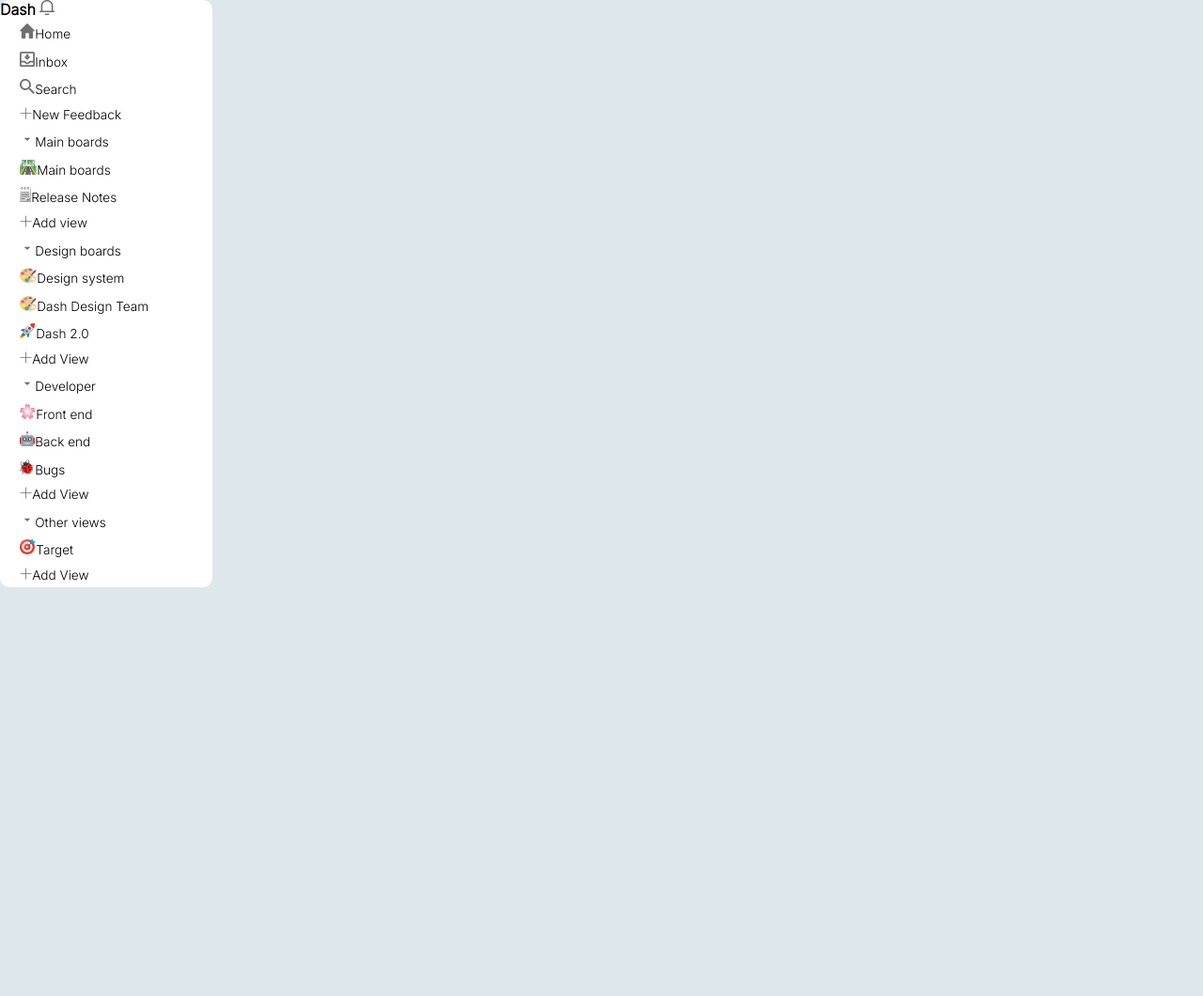
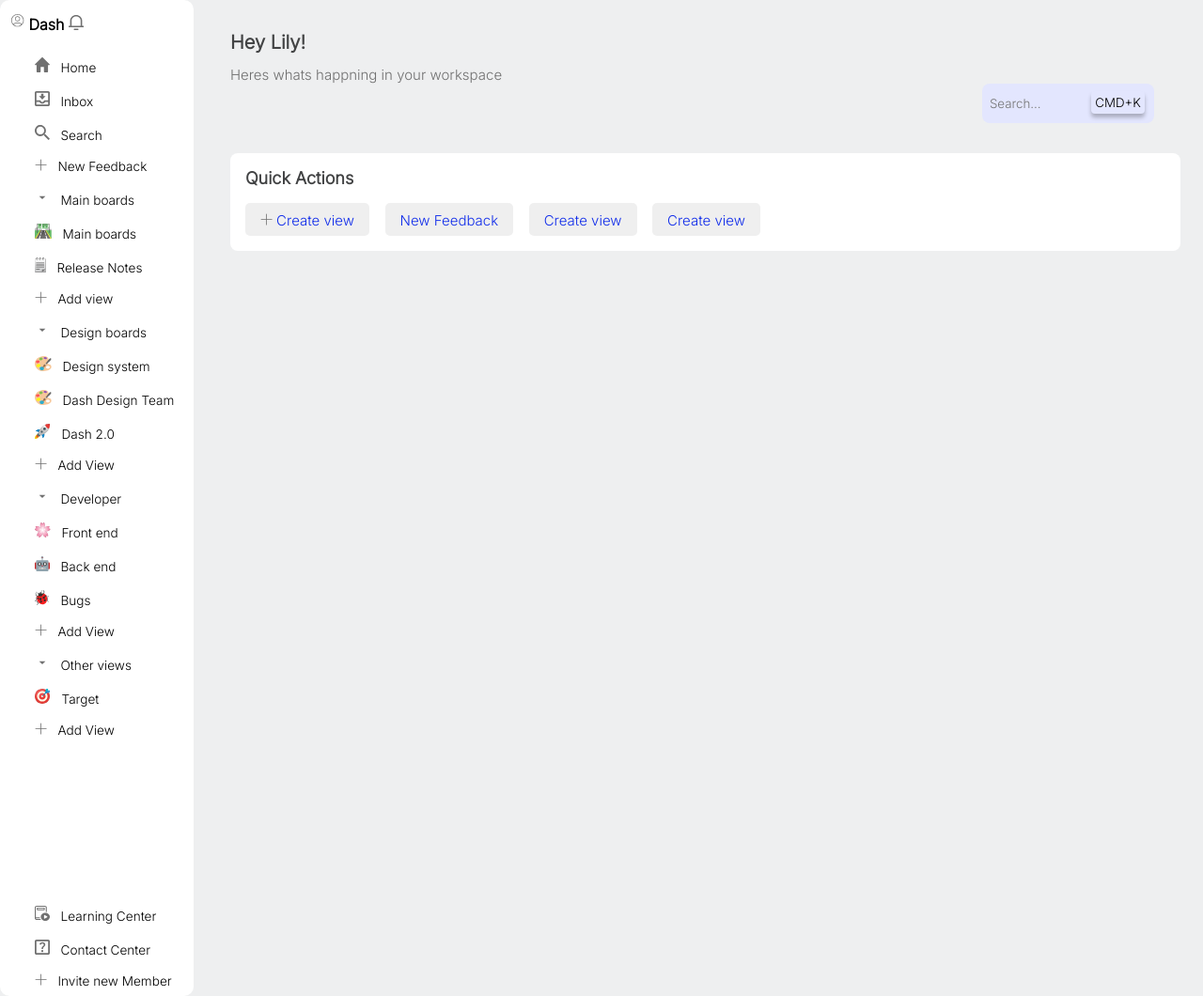
Before and after one commit to aniruddhapw/Dashboard, a plain HTML site: page Reckonsys UI Assignment/Index.html in a window 1280 px wide. Shown: the whole page at 94% size. Before the commit the page ends 800 px from the top, so only its background shows below. Drawn offline with Linux system fonts and the light colour scheme.

Commit message:
Add files via upload

```diff
--- a/Reckonsys UI Assignment/Index.html
+++ b/Reckonsys UI Assignment/Index.html
@@ -10,9 +10,12 @@
     <div class="page">
       <div class="sidebar">
         <div class="siderbar_heading">
+          <img class="dash_front_logo" src="assets/icon/Profile.svg" alt="" />
+
           <div class="dash">Dash</div>
           <img src="assets/icon/notification.svg" alt="" />
         </div>
+        <div class="linksContainer">
           <div class="sideBar_links">
             <a href="#">
               <img
@@ -75,8 +78,11 @@
           </div>
           <div class="sideBar_links">
             <a href="#">
-            <img class="icon" src="assets/Icon/add.svg" alt="main boards" />Add
-            view</a
+              <img
+                class="icon"
+                src="assets/Icon/add.svg"
+                alt="main boards"
+              />Add view</a
             >
           </div>
           <div class="sideBar_links">
@@ -117,8 +123,11 @@
           </div>
           <div class="sideBar_links">
             <a href="#">
-            <img class="icon" src="assets/Icon/add.svg" alt="main boards" />Add
-            View</a
+              <img
+                class="icon"
+                src="assets/Icon/add.svg"
+                alt="main boards"
+              />Add View</a
             >
           </div>
           <div class="sideBar_links">
@@ -159,8 +168,11 @@
           </div>
           <div class="sideBar_links">
             <a href="#">
-            <img class="icon" src="assets/Icon/add.svg" alt="main boards" />Add
-            View</a
+              <img
+                class="icon"
+                src="assets/Icon/add.svg"
+                alt="main boards"
+              />Add View</a
             >
           </div>
           <div class="sideBar_links">
@@ -183,9 +195,68 @@
           </div>
           <div class="sideBar_links">
             <a href="#">
-            <img class="icon" src="assets/Icon/add.svg" alt="main boards" />Add
-            View</a
+              <img
+                class="icon"
+                src="assets/Icon/add.svg"
+                alt="main boards"
+              />Add View</a
             >
+          </div>
+        </div>
+        <div class="bottomSidebar">
+          <div class="sideBar_links">
+            <a href="#">
+              <img
+                class="icon"
+                src="assets/Icon/Learning.svg"
+                alt="main boards"
+              />Learning Center</a
+            >
+          </div>
+          <div class="sideBar_links">
+            <a href="#">
+              <img
+                class="icon"
+                src="assets/Icon/Support.svg"
+                alt="main boards"
+              />Contact Center</a
+            >
+          </div>
+          <div class="sideBar_links">
+            <a href="#">
+              <img
+                class="icon"
+                src="assets/Icon/add.svg"
+                alt="main boards"
+              />Invite new Member</a
+            >
+          </div>
+        </div>
+      </div>
+
+      <div class="mainContent">
+        <div class="main1">
+          <div class="hey_lily">
+            <h1>Hey Lily!</h1>
+
+            <h4>Heres whats happning in your workspace</h4>
+          </div>
+          <div class="search_bar">
+            <div class="input-with-button">
+              <input type="text" placeholder="Search..." />
+              <button>CMD+K</button>
+            </div>
+          </div>
+          <div class="quick_actions">
+            <h2>Quick Actions</h2>
+            <div class="actions">
+              <button><img src="./assets/icon/add.svg" /> Create view</button>
+              <button>New Feedback</button>
+
+              <button>Create view</button>
+              <button>Create view</button>
+            </div>
+          </div>
         </div>
       </div>
     </div>
--- a/Reckonsys UI Assignment/Style.css
+++ b/Reckonsys UI Assignment/Style.css
@@ -5,33 +5,180 @@
     font-family: 'Inter', sans-serif;
 
 }
+
 body{
-    background-color: #dde7ec;
+    background-color: #eeeff0;
 }
 .sidebar{
     background-color: white;
     max-width: 226px;
+   float: left;
+    border-radius: 10px;
+    display: inline-block;
 
-    border-radius: 10px;
+
 }
 .sidebar_links{
-    padding: 0.33rem;
+    padding: 8.5px;
     font-size: 1.7vh;
     font-weight: 400;
     text-align: start;
 
 }
+.siderbar_heading{
+    margin-top: 12px;
+    margin-left: 12px;
+}
 .dash{
     font-weight: 600;
     display: inline;
+
+}
+
+/* .siderbar_heading>img{
+    margin-left: 50px;
+
+
+} */
+.dash_front_logo{
+    margin-top: 3px;
+    margin-bottom: 3px;
 }
 a{
     text-decoration: none;
     color: black;
     margin-left: 1rem;
 
+
+}
+a>img{
+    margin-right:12px;
+}
+.linksContainer{
+    /* border-style: solid; */
+    margin-left: 12px;
+    margin-right: 12px;
+    margin-top: 16px;
+}
+a:hover{
+    color: white;
 }
 .sidebar_links:hover{
     background-color: #5263D6;
+    border-radius: 8px;
+    color: white;
 
 }
+.bottomSidebar{
+margin-left: 12px;
+margin-right: 12px;
+margin-top: 162px;
+}
+
+/* main 1 */
+.mainContent{
+display: inline-block;
+width: 1050px;
+}
+.main1{
+    display: inline-block;
+    margin-top: 33px;
+    margin-left: 39px;
+
+}
+.hey_lily{
+display: inline-block;
+
+}
+.hey_lily > h1 {
+    /* display: inline; */
+    font-weight: 700;
+    font-style: normal;
+    font-size: 20px;
+    line-height: 24px;
+
+    /* Grey/Dark */
+
+    color: #424344;
+  }
+  .hey_lily > h4 {
+    margin-top: 14px;
+    font-weight: 400;
+    font-size: 15px;
+    line-height: 18px;
+
+    /* Grey/Light */
+
+    color: #707070;
+  }
+.search_bar{
+display: inline-block;
+margin-left: 100vh;
+margin-bottom: 22px;
+}
+.search_bar>.input-with-button>input{
+    border: none;
+        padding: 8px;
+        height: 42px;
+        width: 183px;
+        border-radius: 8px;
+        background: #e3e6fe;
+}
+.input-with-button {
+    position: relative;
+    display: inline-block;
+  }
+
+  .input-with-button input[type="text"] {
+    padding-right: 50px; /* adjust this value based on the button size */
+  }
+
+  .input-with-button button {
+    background: #E3E6FE;
+box-shadow: 0px 4px 4px rgba(0, 0, 0, 0.25);
+border-radius: 4px;
+border: none;
+margin-top: 8px;
+margin-right: 10px;
+padding: 4px;
+    position: absolute;
+    top: 0;
+    right: 0;
+  }
+
+.quick_actions{
+background-color: white;
+margin-top: 10px;
+border-radius: 8px;
+height: fit-content;
+padding: 16px;
+
+}
+
+  .quick_actions > h2 {
+    font-weight: 600;
+    font-size: 18px;
+    line-height: 22px;
+    /* identical to box height */
+
+    /* Grey/Dark */
+
+    color: #424344;
+  }
+  .quick_actions > .actions > button {
+    border: none;
+    color: #112DEA;
+    font-weight: 400;
+    font-size: 15px;
+    height: 35px;
+    padding-left: 16px;
+    padding-right: 16px;
+    padding-top: 8.5px;
+    padding-bottom: 8.5px;
+    border-radius: 5px;
+    margin-top: 0px;
+    margin-right: 12px;
+  }
+.actions{
+margin-top: 15px;
+}
```
Also changed, not shown: Reckonsys UI Assignment/test.html (+1 -1 lines). Lines whose indentation alone changed are shown as unchanged.
